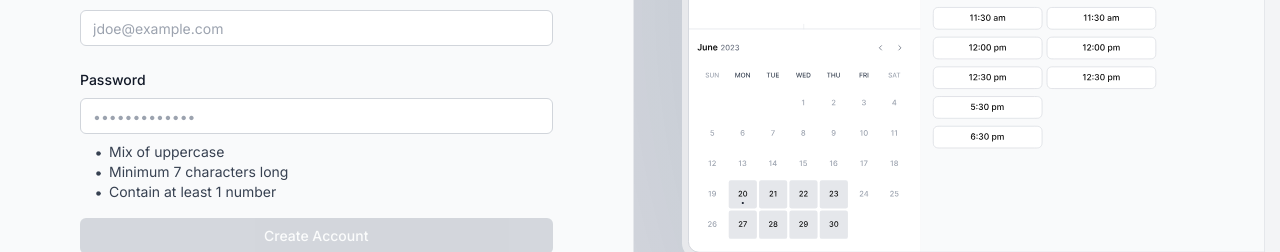
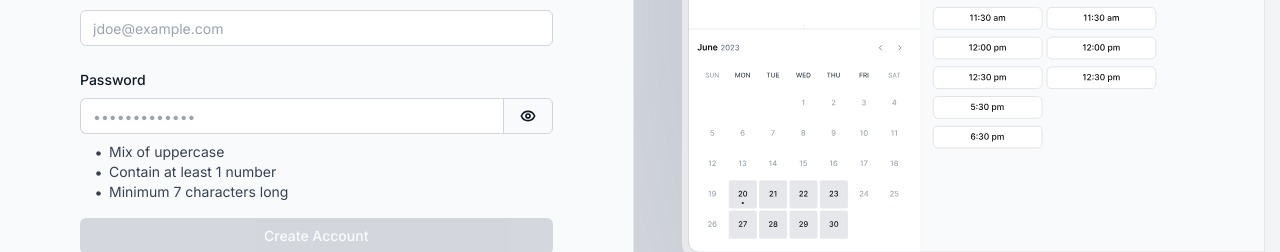
Before and after one commit to sherloach/calcom-clone, a Next.js app: page /signup in a window 1280 px wide. Shown: the part 301-553 px from the top of the page. Built offline with nearby package versions, Linux system fonts and the light colour scheme; what tailwindcss-radix would draw is missing.

Commit message:
feat: custom PasswordField

```diff
--- a/app/signup/page.tsx
+++ b/app/signup/page.tsx
@@ -9,12 +9,10 @@ import { z } from "zod";
 
 import { signup } from "@/actions/auth/signup/signup";
 import { Form } from "@/components/form/Form";
-import HintsOrErrors from "@/components/form/HintsOrErrors";
+import PasswordField from "@/components/form/PasswordField";
 import { TextField } from "@/components/form/TextField";
 import UsernameField from "@/components/form/UsernameField";
 import { Button } from "@/components/ui/button";
-import { Input } from "@/components/ui/input";
-import { Label } from "@/components/ui/label";
 import { isPasswordValid } from "@/lib/isPasswordValid";
 
 const FEATURES = [
@@ -84,45 +82,9 @@ const Signup = () => {
               className="flex flex-col gap-4"
               form={formMethods}
               handleSubmit={async (values) => await signup(values)}>
-              {/* <div>
-                <Label htmlFor="username" className="mb-2">
-                  Username
-                </Label>
-                <div className="group relative mb-1 flex items-center rounded-md focus-within:outline-none focus-within:ring-2 focus-within:ring-brand-default">
-                  <div className="flex h-9 rounded-l-md border border-r-0 border-default px-3 [&:has(+_input:hover)]:border-emphasis [&:has(+_input:hover)]:border-r-default [input:hover_+_&]:border-emphasis [input:hover_+_&]:border-l-default">
-                    <div className="flex flex-col justify-center text-sm leading-7 text-default">
-                      <span className="flex whitespace-nowrap">http://localhost:3000/</span>
-                    </div>
-                  </div>
-                  <Input
-                    placeholder="username"
-                    className="!my-0 mb-2 h-9 rounded-md rounded-l-none border-l-0 bg-default text-sm leading-4 text-emphasis !ring-0 transition placeholder:text-muted hover:border-emphasis focus:border-neutral-300 focus:ring-2 focus:ring-brand-default disabled:cursor-not-allowed disabled:bg-subtle disabled:hover:border-subtle"
-                    {...register("username")}
-                  />
-                </div>
-                {errors.username?.message && (
-                  <div className="mt-2 flex items-center gap-x-2 text-sm text-red-700">
-                    <AlertCircle width="13" height="13" />
-                    <p>{errors.username?.message}</p>
-                  </div>
-                )}
-              </div> */}
-              <UsernameField label={"username"} {...register("username")} />
-              <TextField label={"email"} type="email" {...register("email")} />
-              <div>
-                <Label htmlFor="password" className="mb-2">
-                  Password
-                </Label>
-                <div>
-                  <Input
-                    type="password"
-                    placeholder="•••••••••••••"
-                    className="mb-2 h-9 rounded-md bg-default text-sm leading-4 text-emphasis transition placeholder:text-muted hover:border-emphasis focus:border-neutral-300 focus:ring-2 focus:ring-brand-default disabled:cursor-not-allowed disabled:bg-subtle disabled:hover:border-subtle"
-                    {...register("password")}
-                  />
-                </div>
-                <HintsOrErrors hintErrors={["caplow", "min", "num"]} fieldName="password" />
-              </div>
+              <UsernameField label="username" {...register("username")} />
+              <TextField label="email" type="email" {...register("email")} />
+              <PasswordField label="password" {...register("password")} hintErrors={["caplow", "num", "min"]} />
               <Button
                 type="submit"
                 className="w-full justify-center rounded-md"
--- /dev/null
+++ b/components/form/PasswordField.tsx
@@ -0,0 +1,41 @@
+import { Eye, EyeOff } from "lucide-react";
+import { forwardRef, useCallback, useState } from "react";
+
+import { cn } from "@/lib/utils";
+
+import { InputFieldProps } from "../ui/input";
+import { InputField } from "./TextField";
+
+const PasswordField = forwardRef<HTMLInputElement, InputFieldProps>((props, ref) => {
+  const [isPasswordVisible, setIsPasswordVisible] = useState(false);
+
+  const toggleIsPasswordVisible = useCallback(
+    () => setIsPasswordVisible(!isPasswordVisible),
+    [isPasswordVisible, setIsPasswordVisible]
+  );
+  const textLabel = isPasswordVisible ? "Hide password" : "Show password";
+
+  return (
+    <div className="relative [&_.group:focus-within_.addon-wrapper]:border-neutral-300 [&_.group:hover_.addon-wrapper]:border-emphasis">
+      <InputField
+        type={isPasswordVisible ? "text" : "password"}
+        ref={ref}
+        {...props}
+        className={cn("addon-wrapper mb-0 ltr:border-r-0 ltr:pr-10 rtl:border-l-0 rtl:pl-10", props.className)}
+        addOnClassname="cursor-pointer"
+        addOnFilled={false}
+        addOnSuffix={
+          // <Tooltip content={textLabel}>
+          <button className="h-9 text-emphasis" tabIndex={-1} type="button" onClick={() => toggleIsPasswordVisible()}>
+            {isPasswordVisible ? <EyeOff className="h-4 stroke-[2.5px]" /> : <Eye className="h-4 stroke-[2.5px]" />}
+            <span className="sr-only">{textLabel}</span>
+          </button>
+          // </Tooltip>
+        }
+      />
+    </div>
+  );
+});
+PasswordField.displayName = "PasswordField";
+
+export default PasswordField;
--- a/components/form/TextField.tsx
+++ b/components/form/TextField.tsx
@@ -9,22 +9,32 @@ import HintsOrErrors from "./HintsOrErrors";
 const PLACEHOLDER: Record<string, string> = {
   username: "username",
   email: "jdoe@example.com",
-  password: '•••••••••••••"',
+  password: "•••••••••••••",
 };
 
-interface AddonProps {
-  children?: React.ReactNode;
-}
+type AddonProps = {
+  children: React.ReactNode;
+  isFilled?: boolean;
+  className?: string;
+  onClickAddon?: () => void;
+};
 
-const Addon = ({ children }: AddonProps) => (
-  <div className="flex h-9 rounded-l-md border border-r-0 border-default px-3 [&:has(+_input:hover)]:border-emphasis [&:has(+_input:hover)]:border-r-default [input:hover_+_&]:border-emphasis [input:hover_+_&]:border-l-default">
-    <div className="flex flex-col justify-center text-sm leading-7 text-default">
+const Addon = ({ children, isFilled, className, onClickAddon }: AddonProps) => (
+  <div
+    onClick={onClickAddon && onClickAddon}
+    className={cn(
+      "flex border-default [input:hover_+_&]:border-emphasis [input:hover_+_&]:border-l-default [&:has(+_input:hover)]:border-emphasis [&:has(+_input:hover)]:border-r-default h-9 border px-3",
+      isFilled && "bg-subtle",
+      onClickAddon && "cursor-pointer disabled:hover:cursor-not-allowed",
+      className
+    )}>
+    <div className={"flex flex-col justify-center text-sm leading-7 text-default"}>
       <span className="flex whitespace-nowrap">{children}</span>
     </div>
   </div>
 );
 
-const InputField = forwardRef<HTMLInputElement, InputFieldProps>((props, ref) => {
+export const InputField = forwardRef<HTMLInputElement, InputFieldProps>((props, ref) => {
   const id = useId();
   const name = props.name || "";
   const {
@@ -37,6 +47,10 @@ const InputField = forwardRef<HTMLInputElement, InputFieldProps>((props, ref) =>
     hintErrors,
     readOnly,
     addOnLeading,
+    addOnSuffix,
+    addOnFilled = true,
+    addOnClassname,
+    onClickAddon,
     ...passThrough
   } = props;
 
@@ -47,20 +61,35 @@ const InputField = forwardRef<HTMLInputElement, InputFieldProps>((props, ref) =>
           {label}
         </Label>
       )}
-      {addOnLeading ? (
+      {addOnLeading || addOnSuffix ? (
         <div className="group relative mb-1 flex items-center rounded-md focus-within:outline-none focus-within:ring-2 focus-within:ring-brand-default">
-          <Addon>{addOnLeading}</Addon>
+          {addOnLeading && (
+            <Addon isFilled={addOnFilled} className={cn("rounded-l-md border-r-0", addOnClassname)}>
+              {addOnLeading}
+            </Addon>
+          )}
           <Input
             id={id}
             type={type}
             placeholder={PLACEHOLDER[name] || placeholder || ""}
-            className="!my-0 mb-2 h-9 rounded-md rounded-l-none border-l-0 bg-default text-sm leading-4 text-emphasis !ring-0 transition placeholder:text-muted hover:border-emphasis focus:border-neutral-300 focus:ring-2 focus:ring-brand-default disabled:cursor-not-allowed disabled:bg-subtle disabled:hover:border-subtle"
+            className={cn(
+              className,
+              "disabled:bg-subtle disabled:hover:border-subtle disabled:cursor-not-allowed",
+              addOnLeading && "rounded-l-none border-l-0",
+              addOnSuffix && "rounded-r-none border-r-0",
+              "!my-0 !ring-0"
+            )}
             readOnly={readOnly}
             ref={ref}
             isFullWidth={inputIsFullWidth}
             disabled={readOnly || disabled}
             {...passThrough}
           />
+          {addOnSuffix && (
+            <Addon onClickAddon={onClickAddon} isFilled={addOnFilled} className={cn("rounded-r-md", addOnClassname)}>
+              {addOnSuffix}
+            </Addon>
+          )}
         </div>
       ) : (
         <Input
--- /dev/null
+++ b/components/ui/tooltip.tsx
@@ -0,0 +1,49 @@
+import * as TooltipPrimitive from "@radix-ui/react-tooltip";
+import React from "react";
+
+import { cn } from "@/lib/utils";
+
+export function Tooltip({
+  children,
+  content,
+  open,
+  defaultOpen,
+  onOpenChange,
+  delayDuration,
+  side = "top",
+  ...props
+}: {
+  children: React.ReactNode;
+  content: React.ReactNode;
+  delayDuration?: number;
+  open?: boolean;
+  defaultOpen?: boolean;
+  side?: "top" | "right" | "bottom" | "left";
+  onOpenChange?: (open: boolean) => void;
+} & TooltipPrimitive.TooltipContentProps) {
+  return (
+    <TooltipPrimitive.Root
+      delayDuration={delayDuration || 50}
+      open={open}
+      defaultOpen={defaultOpen}
+      onOpenChange={onOpenChange}>
+      <TooltipPrimitive.Trigger asChild>{children}</TooltipPrimitive.Trigger>
+      <TooltipPrimitive.Portal>
+        <TooltipPrimitive.Content
+          {...props}
+          className={cn(
+            side === "top" && "-mt-7",
+            side === "right" && "ml-2",
+            "bg-inverted text-inverted relative z-50 rounded-md px-2 py-1 text-xs font-semibold shadow-lg",
+            props.className && `${props.className}`
+          )}
+          side={side}
+          align="center">
+          {content}
+        </TooltipPrimitive.Content>
+      </TooltipPrimitive.Portal>
+    </TooltipPrimitive.Root>
+  );
+}
+
+export default Tooltip;
--- a/package.json
+++ b/package.json
@@ -13,6 +13,7 @@
     "@prisma/client": "5.7.1",
     "@radix-ui/react-label": "^2.0.2",
     "@radix-ui/react-slot": "^1.0.2",
+    "@radix-ui/react-tooltip": "^1.0.7",
     "class-variance-authority": "^0.7.0",
     "clsx": "^2.0.0",
     "lucide-react": "^0.295.0",
```
Also changed, not shown: 1 other file (tests, documents, lock files or other folders).
